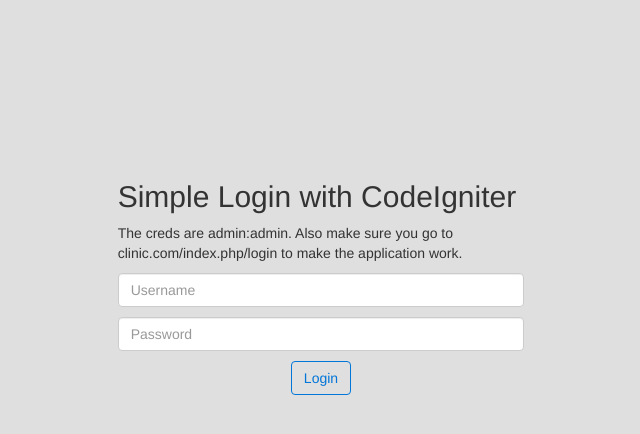
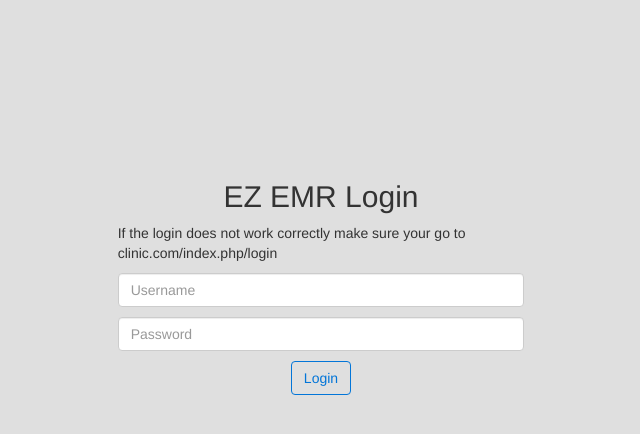
Before and after one commit to BraedenQ/it350, a CodeIgniter app: page /database/index.php/login/index in a window 1280 px wide. Shown: the top 434 px of the page, without its empty margins (319-959 px from the left). Run offline with CodeIgniter, Linux system fonts and the light colour scheme; some libraries are stand-ins or nearby versions.

Commit message:
updated login page

```diff
--- a/application/views/login/index.php
+++ b/application/views/login/index.php
@@ -45,8 +45,8 @@
     <div class="row">
       <div class="col-md-4"></div>
       <div class="col-md-4">
-        <h2>Simple Login with CodeIgniter</h2>
-        <p>The creds are admin:admin. Also make sure you go to clinic.com/index.php/login to make the application work.</p>
+        <h2 class="text-center" >EZ EMR Login</h2>
+        <p>If the login does not work correctly make sure your go to clinic.com/index.php/login </p>
         <?php echo validation_errors(); ?>
       </div>
       <div class="col-md-4"></div>
```
